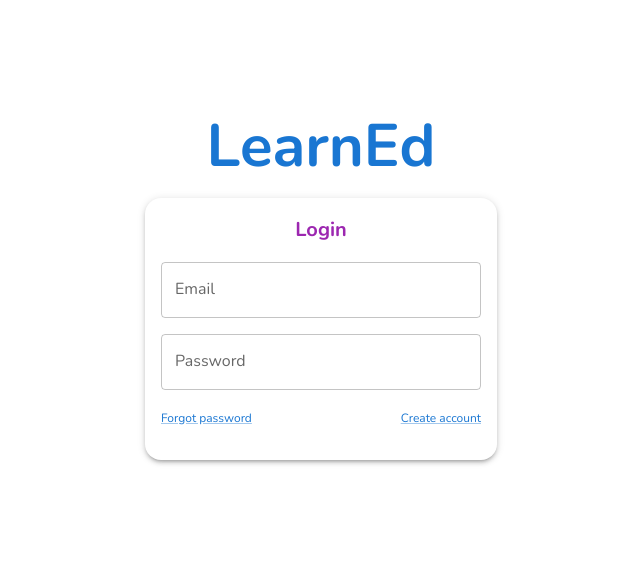
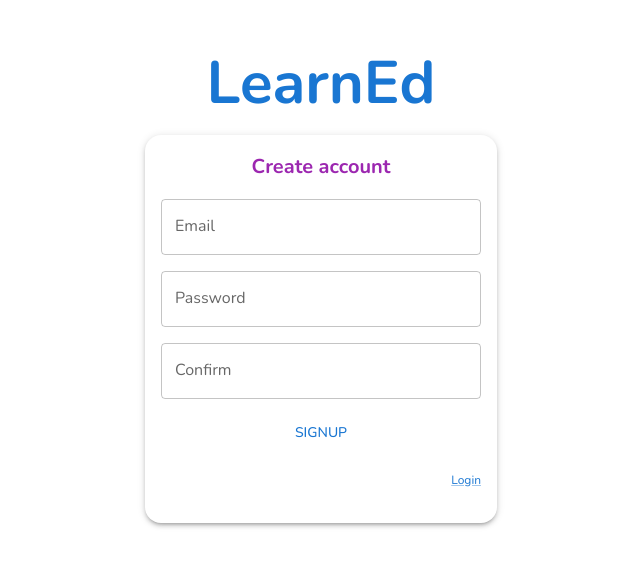
Before and after one commit to dhuang7/LearnEd, a Next.js app: page /signup in a window 1280 px wide. Shown: the part 115-682 px from the top of the page, without its empty margins (319-959 px from the left). Built offline with nearby package versions, Linux system fonts and the light colour scheme; what @mui/material-nextjs would draw is missing.

Commit message:
create account

```diff
--- a/src/app/page.js
+++ b/src/app/page.js
@@ -5,6 +5,7 @@ import TextField from '@mui/material/TextField';
 import NextLink from 'next/link';
 import Link from '@mui/material/Link';
 import Divider from '@mui/material/Divider';
+import Button from '@mui/material/Button';
 
 
 
@@ -34,13 +35,16 @@ export default async function Login() {
                     {/* normal */}
                     <TextField label="Email" sx={{mb:'1rem'}} />
                     <TextField label="Password" sx={{mb:'1rem'}} />
+                    <Box sx={{mb:'1rem', width:'100%', display:'flex', justifyContent:'center'}}>
+                        <Button>Login</Button>
+                    </Box>
                     <Box sx={{width:'100%', display:'flex', justifyContent:'space-between', mb:'1rem'}}>
                         <Link href='#' component={NextLink}>
                             <Typography variant='caption'>
                                 Forgot password
                             </Typography>
                         </Link>
-                        <Link href='#' component={NextLink}>
+                        <Link href='signup' component={NextLink}>
                             <Typography variant='caption'>
                                 Create account
                             </Typography>
--- a/src/app/signup/page.js
+++ b/src/app/signup/page.js
@@ -4,10 +4,11 @@ import Typography from '@mui/material/Typography';
 import TextField from '@mui/material/TextField';
 import NextLink from 'next/link';
 import Link from '@mui/material/Link';
+import Button from '@mui/material/Button';
 
 
 
-export default async function Login() {
+export default async function Signup() {
 
 
 
@@ -28,20 +29,19 @@ export default async function Login() {
                 <Paper elevation={3} sx={{width:'20rem', p:'1rem', borderRadius:'1rem', display:'flex', flexDirection:'column'}}>
                     {/* title */}
                     <Typography variant='h6' align='center' color='secondary' sx={{mb:'1rem', fontWeight:'bold'}}>
-                        Login
+                        Create account
                     </Typography>
                     {/* normal */}
                     <TextField label="Email" sx={{mb:'1rem'}} />
                     <TextField label="Password" sx={{mb:'1rem'}} />
-                    <Box sx={{width:'100%', display:'flex', justifyContent:'space-between', mb:'1rem'}}>
-                        <Link href='#' component={NextLink}>
+                    <TextField label="Confirm" sx={{mb:'1rem'}} />
+                    <Box sx={{mb:'1rem', width:'100%', display:'flex', justifyContent:'center'}}>
+                        <Button>Signup</Button>
+                    </Box>
+                    <Box sx={{width:'100%', display:'flex', justifyContent:'right', mb:'1rem'}}>
+                        <Link href='../' component={NextLink}>
                             <Typography variant='caption'>
-                                Forgot password
-                            </Typography>
-                        </Link>
-                        <Link href='#' component={NextLink}>
-                            <Typography variant='caption'>
-                                Create account
+                                Login
                             </Typography>
                         </Link>
                     </Box>
```
